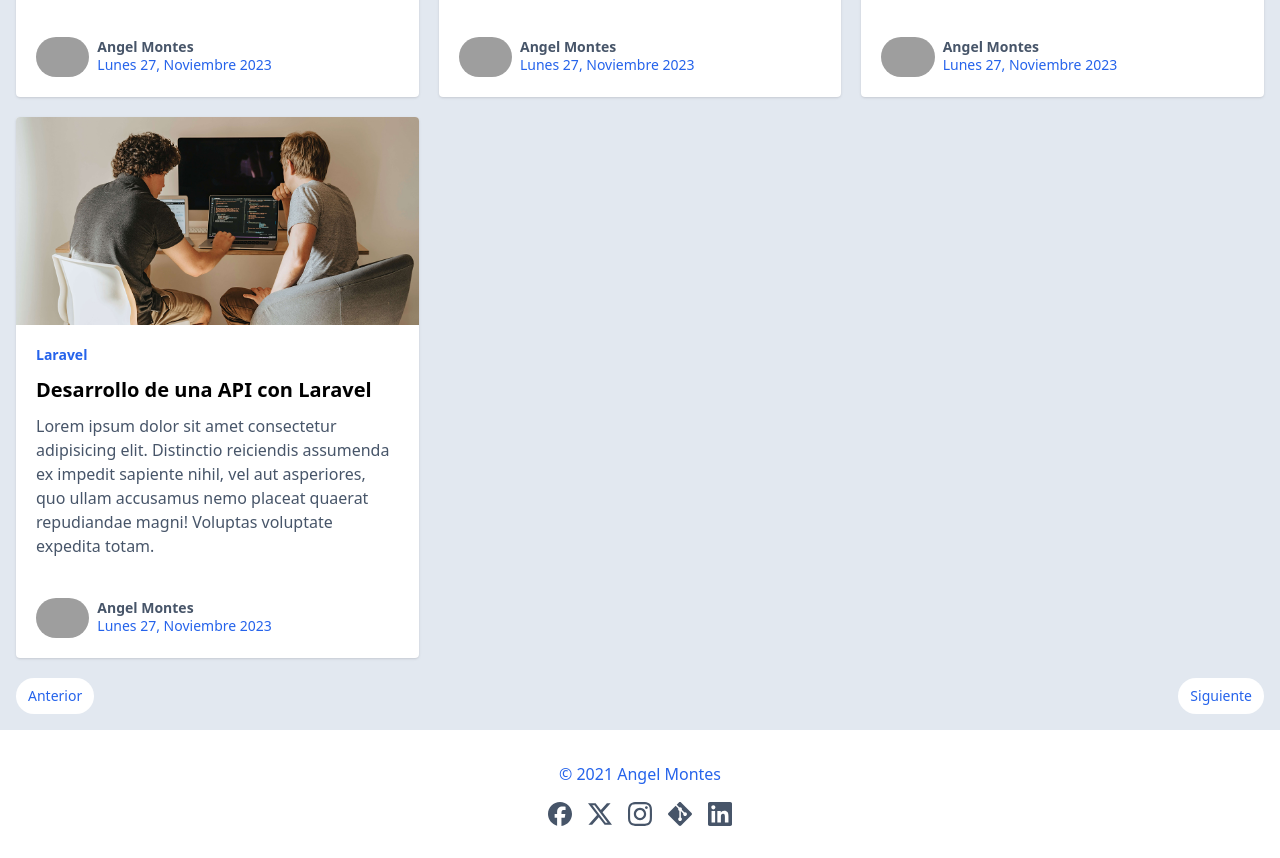
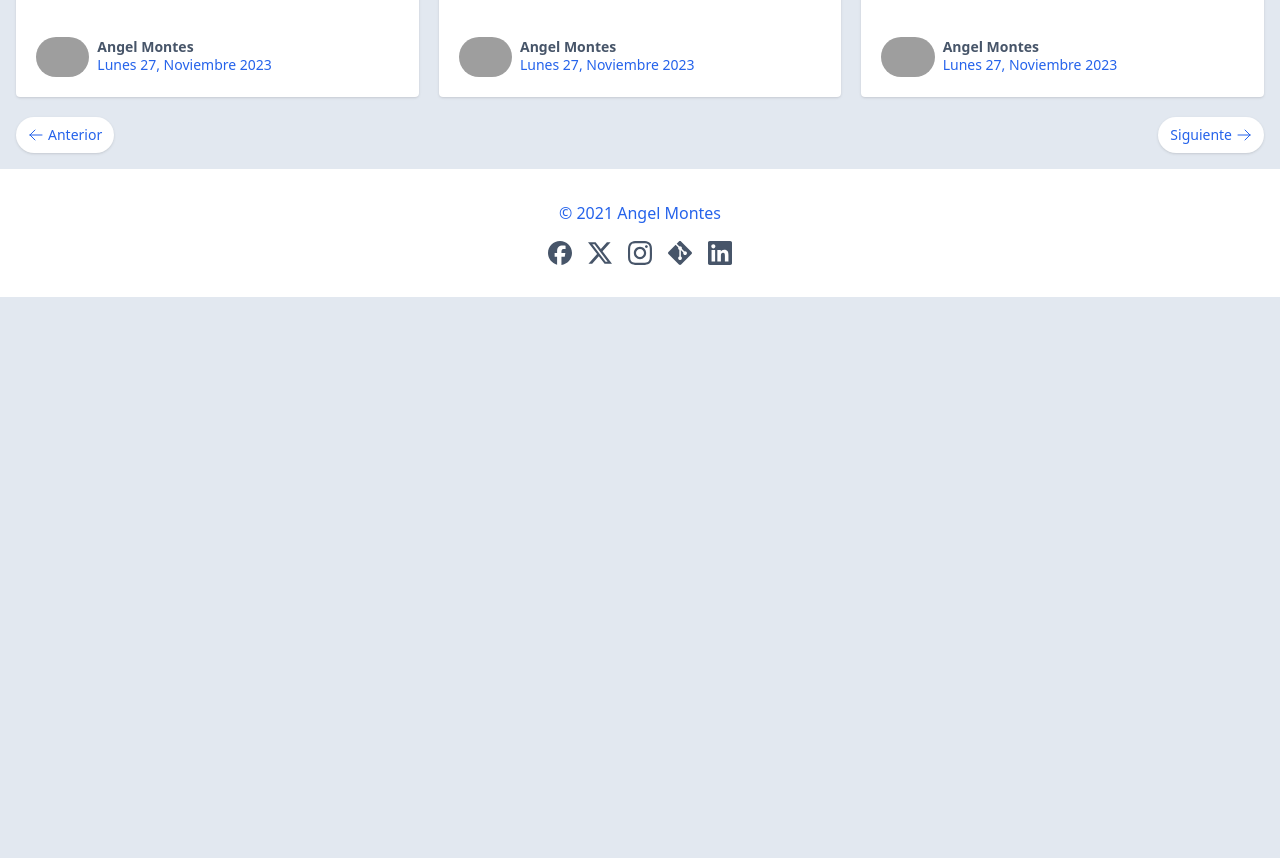
Before and after one commit to AngelMontesR/tailwind, a website built with Vite: page blog.html in a window 1280 px wide. Shown: the part 824-1682 px from the top of the page. After the commit the page ends 1121 px from the top, so only its background shows below. Built offline with nearby package versions, Linux system fonts and the light colour scheme; grey boxes are pictures that could not be loaded.

Commit message:
Se configura paginacion de blog

```diff
--- a/blog.html
+++ b/blog.html
@@ -107,29 +107,19 @@
                         </div>
                     </div>
                 </article>
-                <article class="bg-white shadow rounded overflow-hidden flex flex-col">
-                    <div class="h-52">
-                        <img class="h-full w-full object-cover object-center" src="/img/article-4.jpg" alt="Desarrollo de una API con Laravel">
-                    </div>
-                    <div class="p-5 space-y-3 flex-1">
-                        <h3 class="text-sm font-semibold text-blue-600">Laravel</h3>
-                        <h2 class="text-xl font-semibold leading-tight">Desarrollo de una API con Laravel</h2>
-                        <p class="text-slate-600 hidden md:block">
-                            Lorem ipsum dolor sit amet consectetur adipisicing elit. Distinctio reiciendis assumenda ex impedit sapiente nihil, vel aut asperiores, quo ullam accusamus nemo placeat quaerat repudiandae magni! Voluptas voluptate expedita totam.
-                        </p>
-                    </div>
-                    <div class="flex p-5 space-x-2">
-                        <img class="h-10 sw-10 rounded-full" src="https://ui-avatars.com/api?name=Angel Montes" alt="Angel Montes">
-                        <div class="flex flex-col justify-center">
-                            <span class="text-sm font-semibold leading-4 text-slate-600">Angel Montes</span>
-                            <span class="text-sm text-blue-600">Lunes 27, Noviembre 2023</span>
-                        </div>
-                    </div>
-                </article>
             </div>
-            <nav class="flex justify-between text-blue-600 text-sm mt-4">
-                <a class="bg-white py-2 px-3 rounded-full" href="#">Anterior</a>
-                <a class="bg-white py-2 px-3 rounded-full" href="#">Siguiente</a>
+            <nav class="flex justify-between text-blue-600 text-sm mt-4 max-w-7xl mx-auto">
+                <a class="flex items-center bg-white py-2 px-3 rounded-full shadow hover:shadow-md active:shadow-sm duration-300" href="#">
+                    <svg xmlns="http://www.w3.org/2000/svg" fill="none" viewBox="0 0 24 24" stroke-width="1.5" stroke="currentColor" class="w-4 mr-1">
+                        <path stroke-linecap="round" stroke-linejoin="round" d="M10.5 19.5L3 12m0 0l7.5-7.5M3 12h18" />
+                    </svg>
+                    Anterior
+                </a>
+                <a class="flex items-center bg-white py-2 px-3 rounded-full shadow hover:shadow-md active:shadow-sm duration-300" href="#">Siguiente
+                    <svg xmlns="http://www.w3.org/2000/svg" fill="none" viewBox="0 0 24 24" stroke-width="1.5" stroke="currentColor" class="w-4 ml-1">
+                        <path stroke-linecap="round" stroke-linejoin="round" d="M13.5 4.5L21 12m0 0l-7.5 7.5M21 12H3" />
+                    </svg>
+                </a>
             </nav>
         </main>
         <footer class="py-8 bg-white">
```
